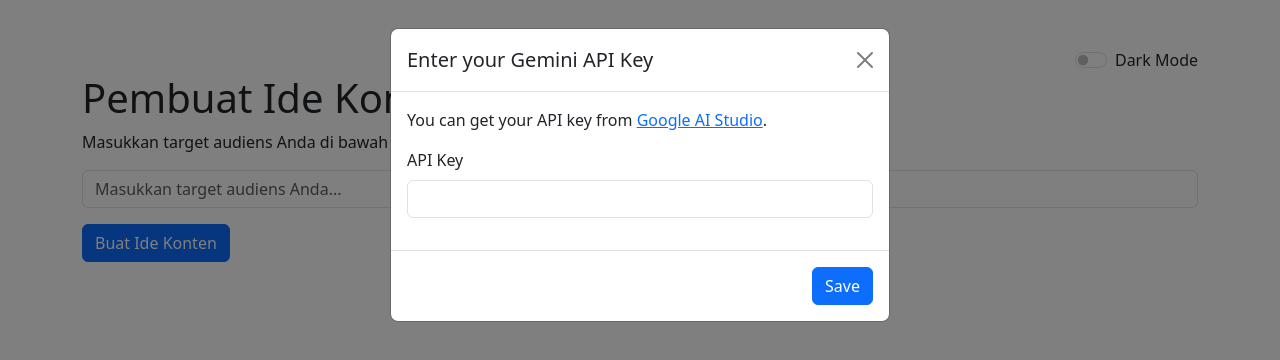
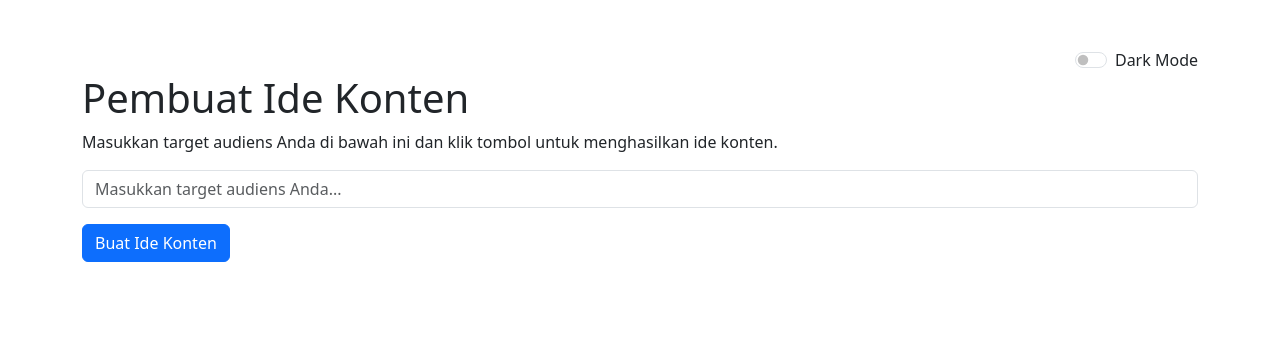
Before and after one commit to ide-655687576/ide-655687576.github.io, a plain HTML site: page index.html in a window 1280 px wide. Drawn offline with nearby package versions, Linux system fonts and the light colour scheme.

Commit message:
Nggak perlu masukkan Gemini API

```diff
--- a/index.html
+++ b/index.html
@@ -50,26 +50,7 @@
         </div>
     </div>
 
-    <div class="modal fade" id="apiKeyModal" tabindex="-1" aria-labelledby="apiKeyModalLabel" aria-hidden="true">
-        <div class="modal-dialog">
-            <div class="modal-content">
-                <div class="modal-header">
-                    <h5 class="modal-title" id="apiKeyModalLabel">Enter your Gemini API Key</h5>
-                    <button type="button" class="btn-close" data-bs-dismiss="modal" aria-label="Close"></button>
-                </div>
-                <div class="modal-body">
-                    <p>You can get your API key from <a href="https://aistudio.google.com/api-keys" target="_blank">Google AI Studio</a>.</p>
-                    <div class="mb-3">
-                        <label for="apiKeyInput" class="form-label">API Key</label>
-                        <input type="text" class="form-control" id="apiKeyInput">
-                    </div>
-                </div>
-                <div class="modal-footer">
-                    <button type="button" class="btn btn-primary" id="saveApiKey">Save</button>
-                </div>
-            </div>
-        </div>
-    </div>
+
 
     <script type="module">
         import { GoogleGenerativeAI } from "https://esm.run/@google/generative-ai";
@@ -84,9 +65,7 @@
         const ideasDiv = document.getElementById('ideas');
         const ideasContent = document.getElementById('ideas-content');
         const darkModeSwitch = document.getElementById('darkModeSwitch');
-        const apiKeyModal = new bootstrap.Modal(document.getElementById('apiKeyModal'));
-        const apiKeyInput = document.getElementById('apiKeyInput');
-        const saveApiKey = document.getElementById('saveApiKey');
+        const geminiApiKey = "AIzaSyB0ZdbSRI9TiHr6vJeYpdSvee6C11rTrTI";
 
         if (localStorage.getItem('darkMode') === 'enabled') {
             document.body.classList.add('dark-mode');
@@ -109,17 +88,6 @@
                 document.body.classList.remove('dark-mode');
                 localStorage.setItem('darkMode', 'disabled');
             }
-        });
-
-        let geminiApiKey = localStorage.getItem('geminiApiKey');
-        if (!geminiApiKey) {
-            apiKeyModal.show();
-        }
-
-        saveApiKey.addEventListener('click', () => {
-            geminiApiKey = apiKeyInput.value;
-            localStorage.setItem('geminiApiKey', geminiApiKey);
-            apiKeyModal.hide();
         });
 
         generateButton.addEventListener('click', () => {
@@ -153,12 +121,7 @@
                 localStorage.setItem('contentIdea', text);
             } catch (error) {
                 console.error("Error generating content:", error);
-                if (error.message.includes('400')) {
-                    apiKeyModal.show();
-                    ideasContent.innerHTML = "Invalid API key. Please enter a valid API key.";
-                } else {
                     ideasContent.innerHTML = "Error generating content. Please check the console for details.";
-                }
             } finally {
                 generateButton.disabled = false;
                 spinner.classList.add('d-none');
```
Also changed, not shown: perintah.txt.
